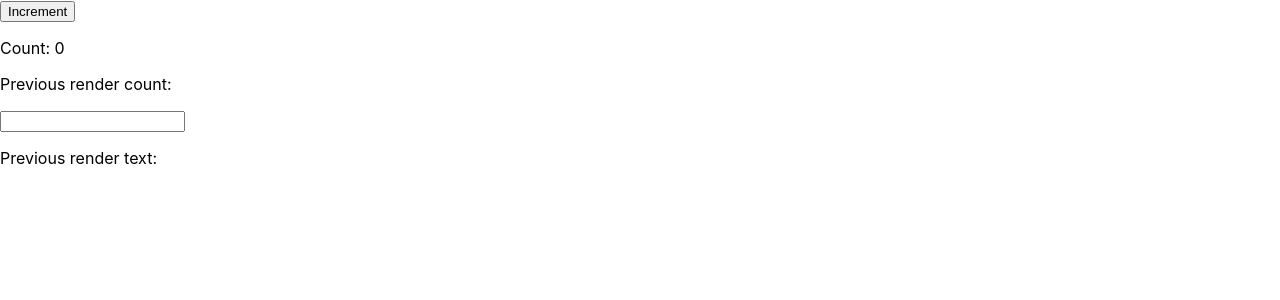
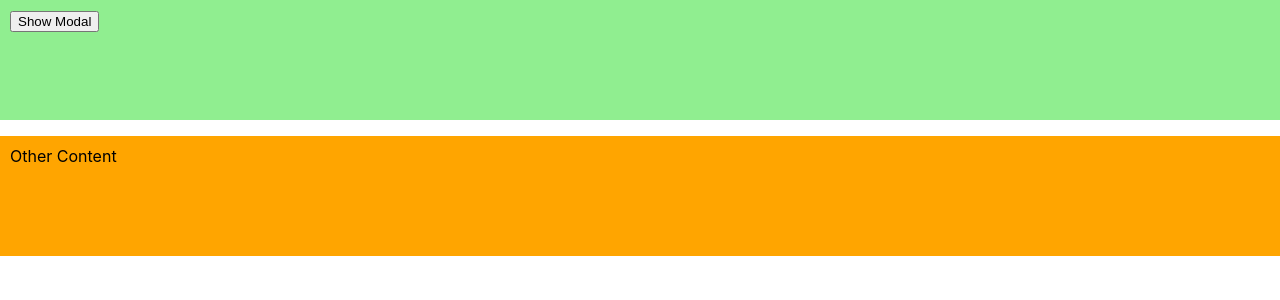
Before and after one commit to MylesThomas/algoexpert.io, a React (Create React App) app in the folder FrontendExpert/react_crash_course/test-app/: page / in a window 1280 px wide. Shown: the top 300 px of the page. Built offline with nearby package versions, Linux system fonts and the light colour scheme.

Commit message:
Completed Lesson 14 of FrontendExpert's React Course

```diff
--- a/FrontendExpert/react_crash_course/test-app/src/App.css
+++ b/FrontendExpert/react_crash_course/test-app/src/App.css
@@ -1,3 +1,27 @@
-.center {
-  text-align: center;
+.container {
+  position: relative;
+  z-index: 0;
+  background-color: lightgreen;
+  height: 100px;
+  padding: 10px;
 }
+
+.other {
+  position: relative;
+  z-index: 1;
+  background-color: orange;
+  height: 100px;
+  padding: 10px;
+}
+
+.modal {
+  position: fixed;
+  z-index: 2;
+  background-color: lightblue;
+  width: 90px;
+  height: 75vh;
+  padding: 10px;
+  top: 5vw;
+  left: 50%;
+  transform: translate(-50%);
+}
--- a/FrontendExpert/react_crash_course/test-app/src/App.js
+++ b/FrontendExpert/react_crash_course/test-app/src/App.js
@@ -1,31 +1,30 @@
-import { useState, useRef, useEffect,  } from 'react';
+import { useState } from 'react';
+import { createPortal } from 'react-dom';
+import './App.css';
 
 export default function App() {
-  const [count, setCount] = useState(0);
-  const [text, setText] = useState('');
-
-  const prevCount = usePrevious(count);
-  const prevText = usePrevious(text);
-
+  const [isHidden, setIsHidden] = useState(true);
   return (
     <>
-      <button onClick={() => setCount(count + 1)}>Increment</button>
-      <p>Count: {count}</p>
-      <p>Previous render count: {prevCount}</p>
+      <div className="container" onClick={() => {
+        console.log('Clicked container');
+      }}>
+        <button onClick={() => setIsHidden(!isHidden)}>
+          {isHidden ? 'Show Modal' : 'Hide Modal'}
+        </button>
+        {isHidden || <Modal />}
+      </div>
 
-      <input
-        value={text}
-        onChange={(event) => setText(event.target.value)} />
-      <p>Previous render text: {prevText}</p>
+      <p className="other">
+        Other Content
+      </p>
     </>
   );
 }
 
-function usePrevious(value) {
-  const prevRef = useRef();
-  useEffect(() => {
-    prevRef.current = value;
-  }, [value]);
-
-  return prevRef.current;
+function Modal() {
+  return createPortal(
+    <p className="modal">Modal</p>,
+    document.getElementById('modal-root')
+  );
 }
```
Also changed, not shown: FrontendExpert/react_crash_course/test-app/src/index.html (added, +11 -0 lines), 1 other file (tests, documents, lock files or other folders).
